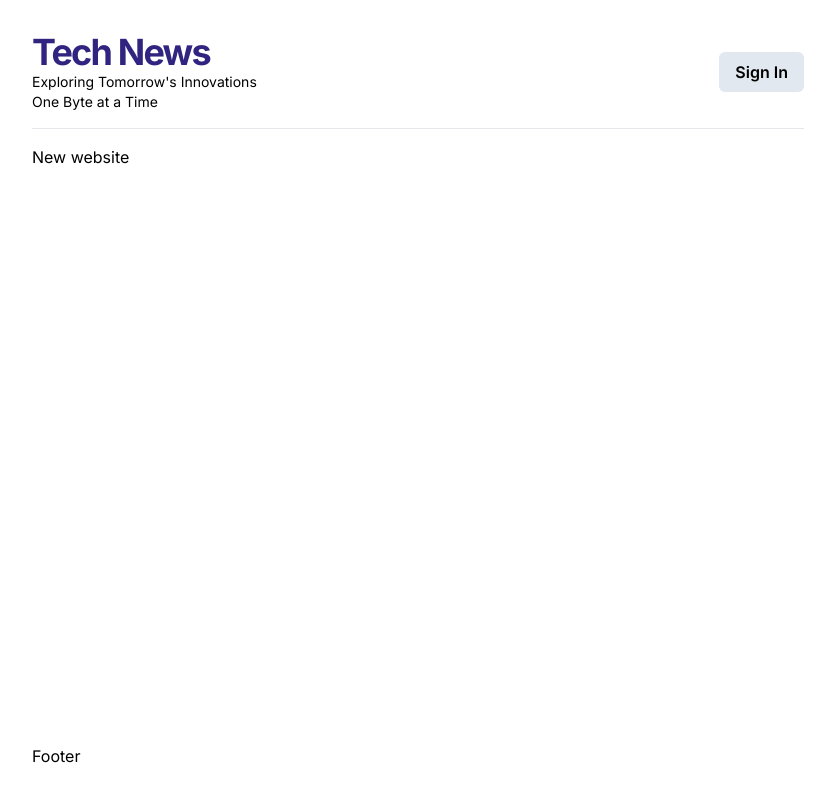
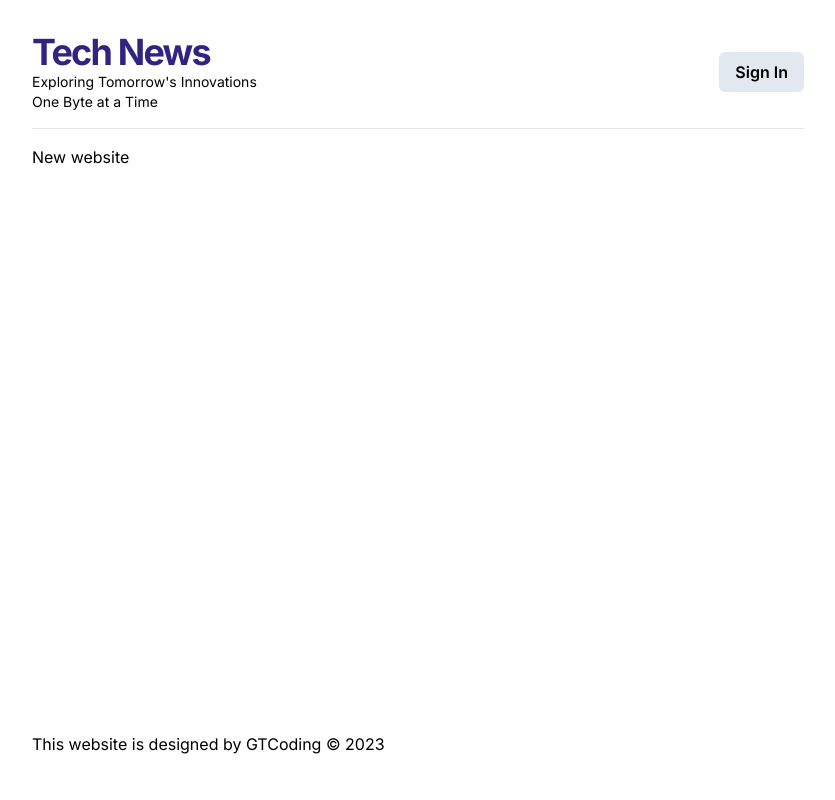
Before and after one commit to Raihanhn/Fullstack_Teach-news, a Next.js app: page / in a window 1280 px wide. Shown: the whole page, without its empty margins (222-1057 px from the left). Built offline with nearby package versions, Linux system fonts and the light colour scheme.

Commit message:
footer completed

```diff
--- a/components/Footer.tsx
+++ b/components/Footer.tsx
@@ -1,5 +1,9 @@
 import React from "react";
 
 export default function Footer() {
-  return <div>Footer</div>;
+  return (
+    <footer className="py-3">
+      This website is designed by GTCoding &copy; 2023
+    </footer>
+  );
 }
```
